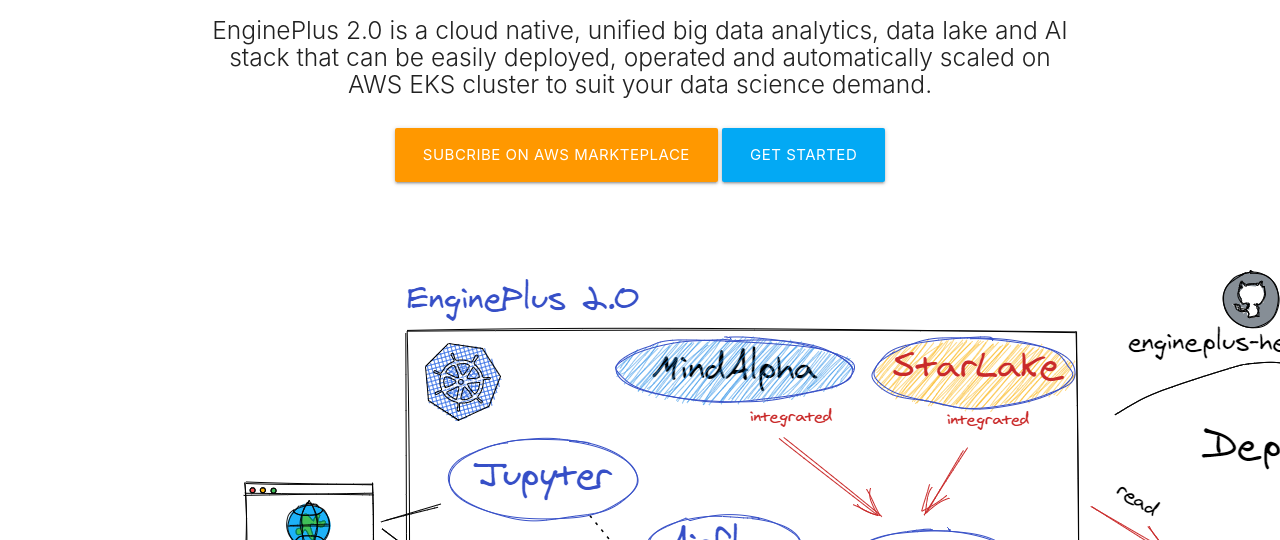
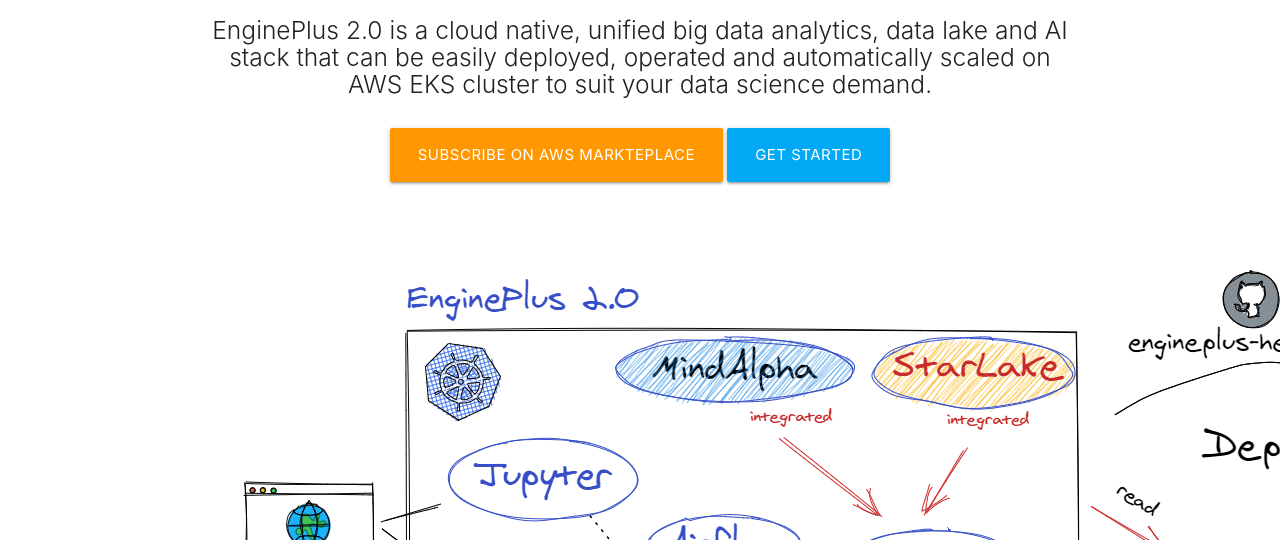
Before and after one commit to engine-plus/engine-plus.github.io, a plain HTML site: page index.html in a window 1280 px wide. Shown: the part 260-800 px from the top of the page. Drawn offline with nearby package versions, Linux system fonts and the light colour scheme.

Commit message:
fix uncorrect spell words

```diff
--- a/index.html
+++ b/index.html
@@ -35,7 +35,7 @@
         <h5 class="header col s12 light">EnginePlus 2.0 is a cloud native, unified big data analytics, data lake and AI stack that can be easily deployed, operated and automatically scaled on AWS EKS cluster to suit your data science demand.</h5>
       </div>
       <div class="row center">
-        <a href="https://aws.amazon.com/marketplace/pp/B08YMV3TV5" id="download-button" class="btn-large waves-effect waves-light orange">Subcribe on AWS Markteplace</a>
+        <a href="https://aws.amazon.com/marketplace/pp/B08YMV3TV5" id="download-button" class="btn-large waves-effect waves-light orange">Subscribe on AWS Markteplace</a>
         <a href="https://github.com/engine-plus/engineplus-helm-charts" id="download-button" class="btn-large waves-effect waves-light light-blue">Get Started</a>
       </div>
 
```
